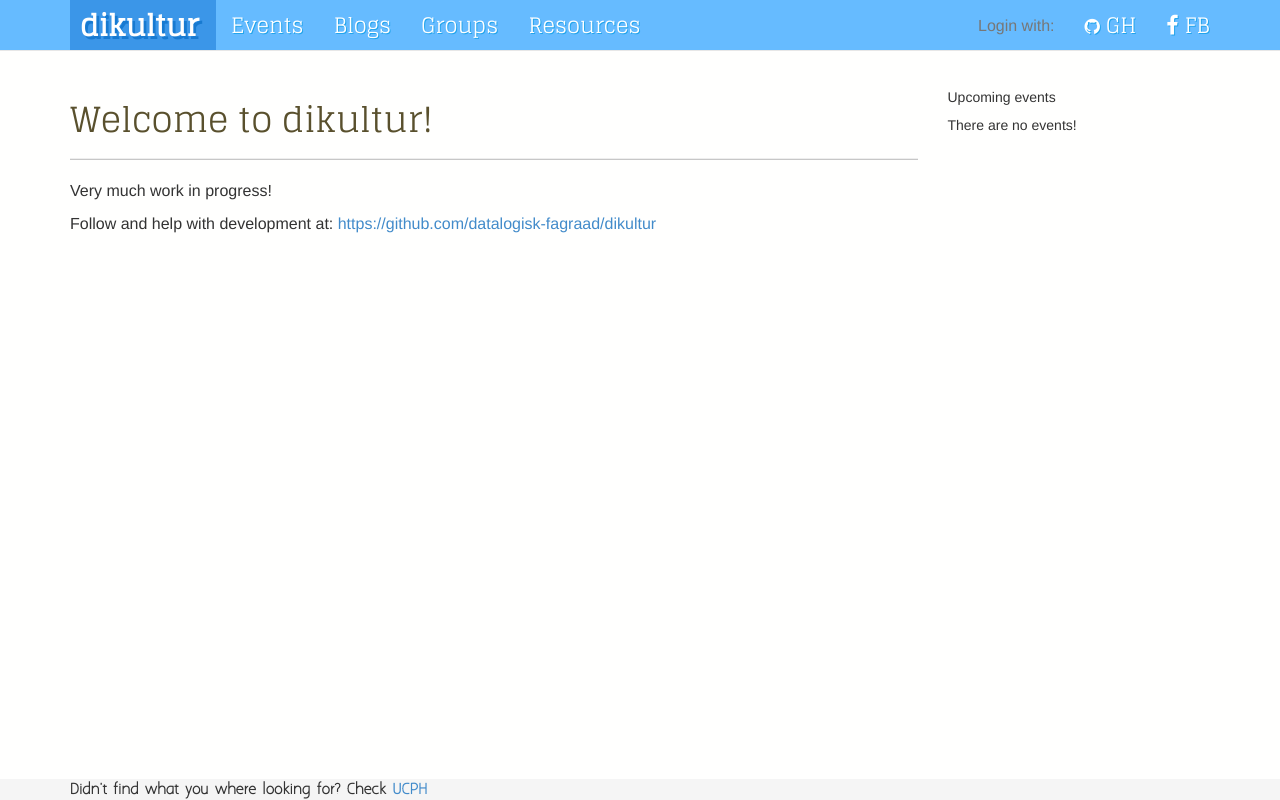
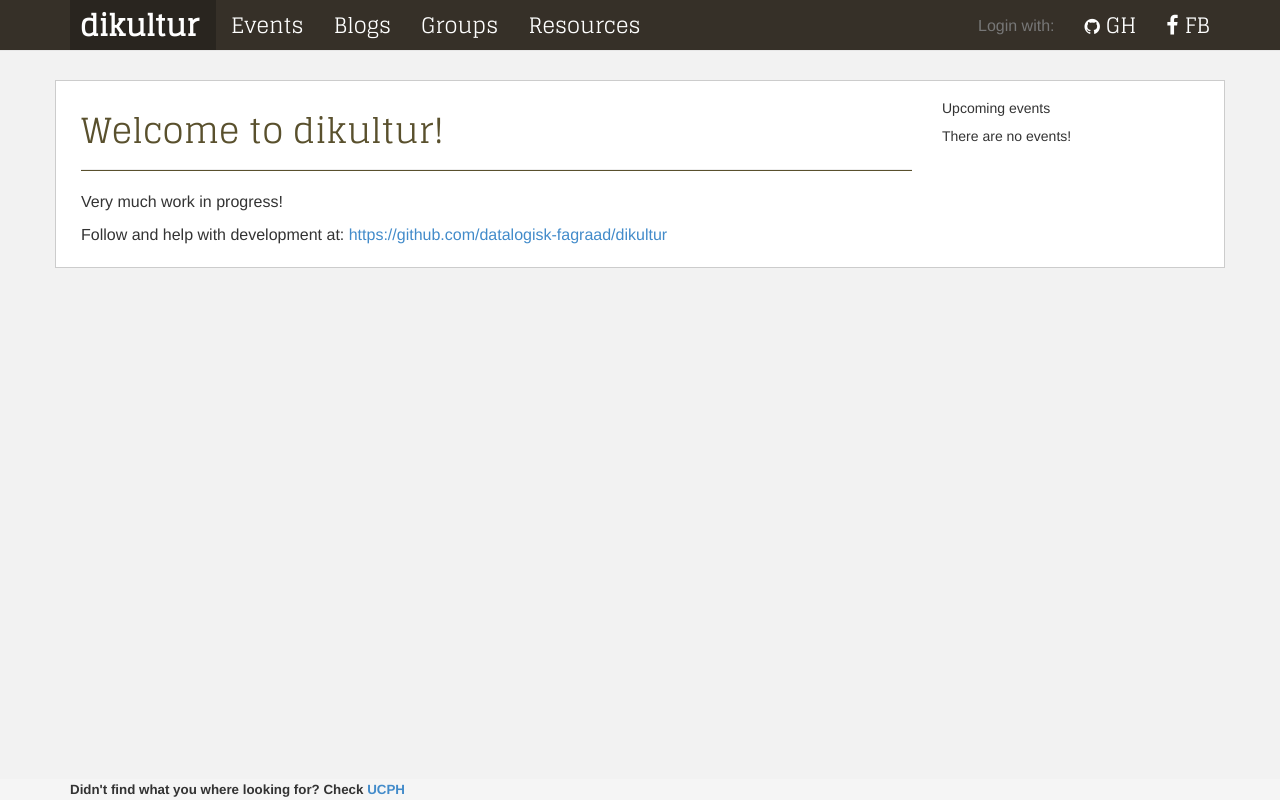
Before and after one commit to datalogisk-fagraad/dikultur, a Django app: page / in a window 1280 px wide. Run offline with Django 3.2, Linux system fonts and the light colour scheme; data that the repository does not hold is empty; some libraries are stand-ins or nearby versions.

Commit message:
Made the theme more relaxed

```diff
--- a/apps/core/static/css/dikultur.css
+++ b/apps/core/static/css/dikultur.css
@@ -20,7 +20,7 @@
 }
 
 body {
-    background-color: #FFFFFE;
+    background-color: #F2F2F2;
 }
 
 .blog-header {
@@ -40,7 +40,7 @@ h1 {
 }
 
 hr {
-    background-color: #C7C7C7;
+    background-color: #59502D;
     height: 1px;
 }
 
@@ -48,15 +48,20 @@ p {
     font-size: 12pt;
 }
 
+.row {
+    padding: 10px;
+    background-color: white;
+    border-style: solid;
+    border-width: 1px;
+    border-color: #CCCCCC;
+}
 
 h2 {
-    font-family: Aaargh;
     font-size: 12pt;
     font-weight: bold;
 }
 
 h3 {
-    font-family: Aaargh;
     font-size: 11pt;
     font-weight: bold;
     margin-bottom: 0px;
@@ -64,7 +69,6 @@ h3 {
 }
 
 h4 {
-    font-family: Aaargh;
     font-size: 10pt;
     font-weight: bold;
     margin-bottom: 0px;
@@ -75,17 +79,11 @@ h4 {
     height: 50px;
     width: 146px;
     padding: 0 10px;
-    background-color: #3B96E8 !important;
-    text-shadow: 0.2em 0.2em #177AD1;
+    background-color: #29251F !important;
+
 }
 
-.brand:hover {
-    height: 50px;
-    background-color: #3E9EF5 !important;
-    text-shadow: 0.2em 0.2em #177AD1;
-}
-
-.navbar-text p {
+.navbar-text {
     color: #FFFFFF;
 }
 
@@ -104,13 +102,8 @@ h4 {
     font-family: Glegoo;
     font-size: 16pt;
     color: white !important;
-    text-shadow: 1px 1px #22A4EB;
-}
-
-.navbar-default .navbar-nav > li > a:hover {
-    text-shadow: 1px 1px #177AD1;
 }
 
 .navbar {
-    background-color: #66BBFF;
+    background-color: #363028;
 }
```
